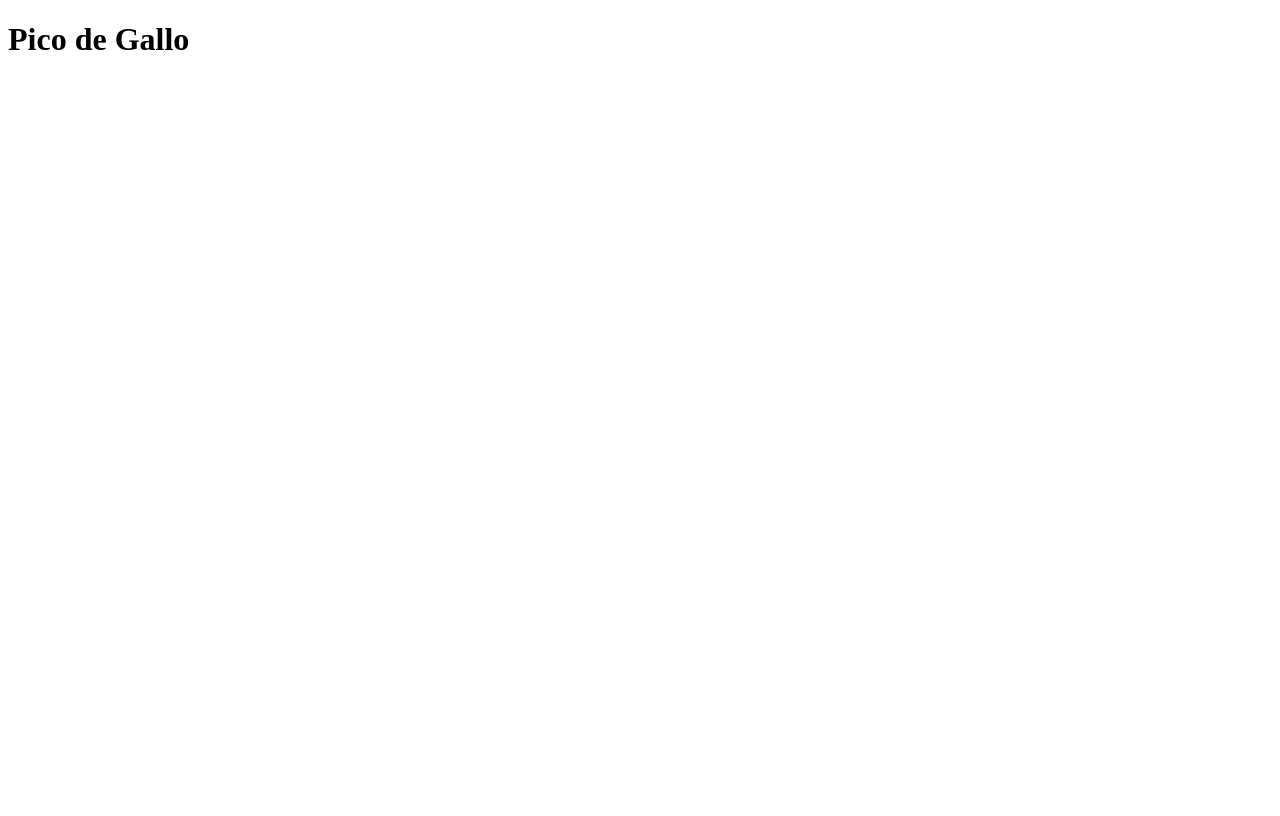
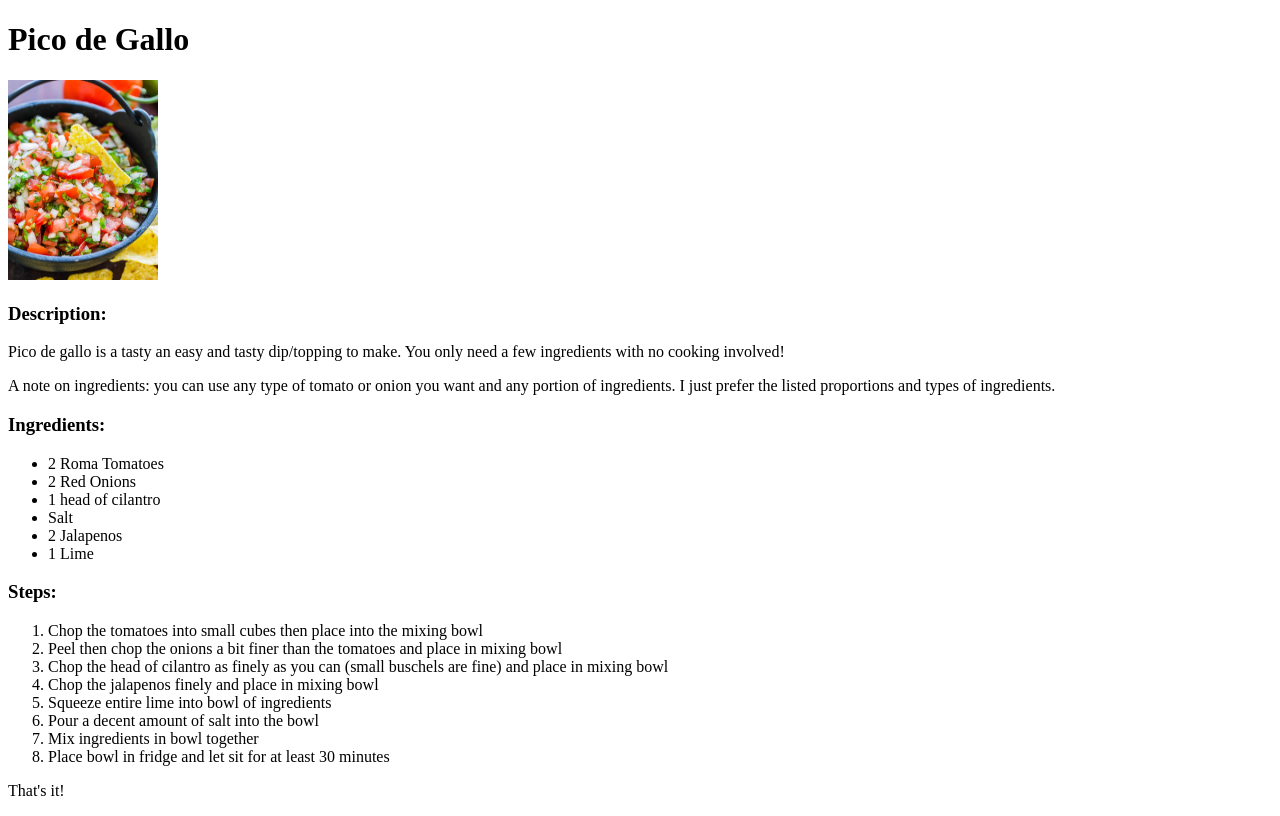
Before and after one commit to Vansvones/odin-recipes, a plain HTML site: page recipes/pico_de_gallo.html in a window 1280 px wide. Drawn offline with Linux system fonts and the light colour scheme.

Commit message:
Add content to the pico de gallo recipe page
Added an image of the finished recipe, a description of the dish, a
note on the ingredients, portions for each ingredient, and steps to
create the dish.

```diff
--- a/recipes/pico_de_gallo.html
+++ b/recipes/pico_de_gallo.html
@@ -7,5 +7,41 @@
 
     <body>
         <h1>Pico de Gallo</h1>
+
+        <img src="../recipe-images/Pico-de-Gallo.jpg" height="200" width="150">
+
+        <h3>Description:</h3>
+        <p>
+            Pico de gallo is a tasty an easy and tasty dip/topping to make.
+            You only need a few ingredients with no cooking involved!
+        </p>
+        <p>
+            A note on ingredients: you can use any type of tomato or onion you want and any portion of ingredients.
+            I just prefer the listed proportions and types of ingredients.
+        </p>
+
+        <h3>Ingredients:</h3>
+        <ul>
+            <li>2 Roma Tomatoes</li>
+            <li>2 Red Onions</li>
+            <li>1 head of cilantro</li>
+            <li>Salt</li>
+            <li>2 Jalapenos</li>
+            <li>1 Lime</li>
+        </ul>
+
+        <h3>Steps:</h3>
+        <ol>
+            <li>Chop the tomatoes into small cubes then place into the mixing bowl</li>
+            <li>Peel then chop the onions a bit finer than the tomatoes and place in mixing bowl</li>
+            <li>Chop the head of cilantro as finely as you can (small buschels are fine) and place in mixing bowl</li>
+            <li>Chop the jalapenos finely and place in mixing bowl</li>
+            <li>Squeeze entire lime into bowl of ingredients</li>
+            <li>Pour a decent amount of salt into the bowl</li>
+            <li>Mix ingredients in bowl together</li>
+            <li>Place bowl in fridge and let sit for at least 30 minutes</li>
+        </ol>
+
+        <p>That's it!</p>
     </body>
 </html>
```
